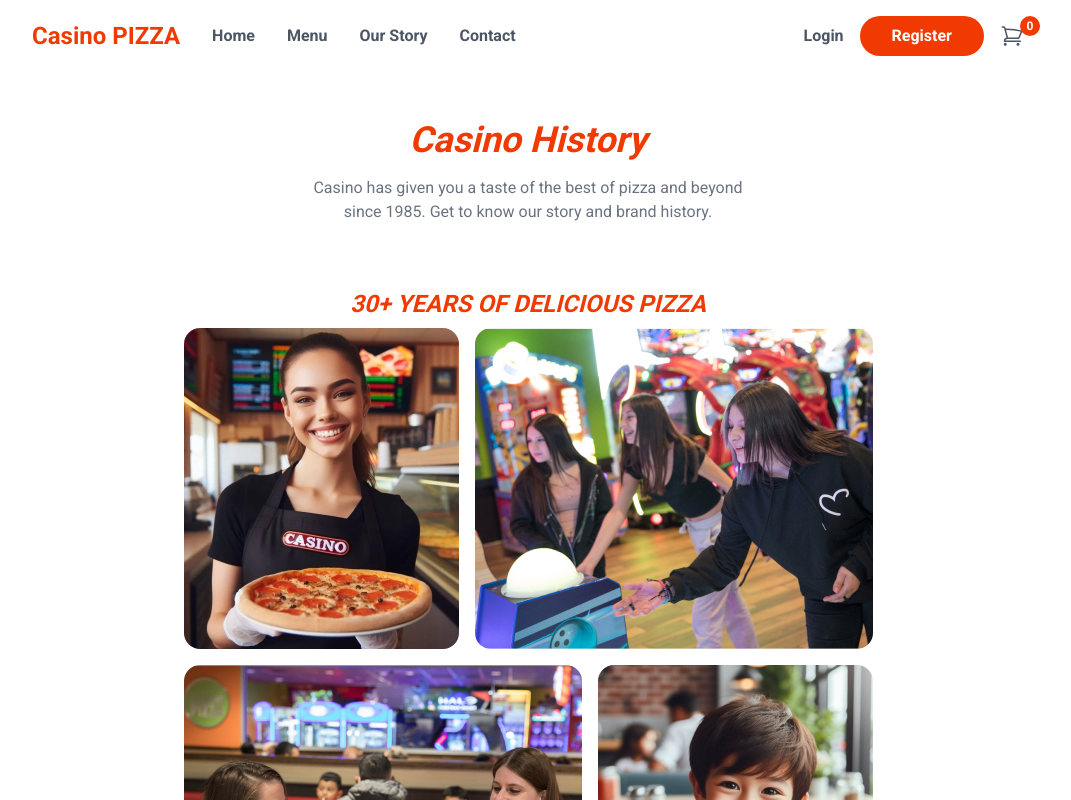
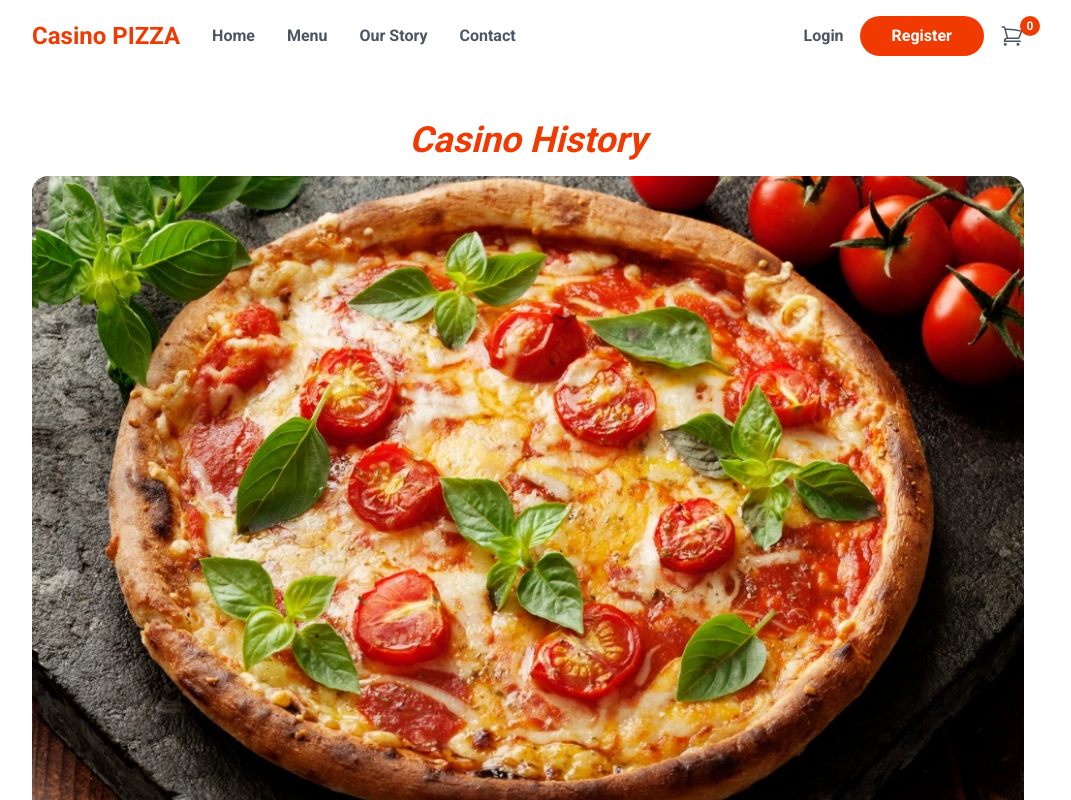
Before and after one commit to weimjay/food-ordering, a Next.js app: page /story in a window 1280 px wide. Shown: the top 800 px of the page, without its empty margins (112-1183 px from the left). Built offline with nearby package versions, Linux system fonts and the light colour scheme; no server answers.

Commit message:
pizza history

```diff
--- a/app/story/page.js
+++ b/app/story/page.js
@@ -7,6 +7,7 @@ export default function StoryPage() {
                 <SectionHeaders
                     mainHeader={'Casino History'}
                 />
+                <img className="rounded-2xl mt-4" src="/pizza-history.webp" alt={''}/>
                 <div className="text-gray-500 max-w-md mx-auto mt-4 flex flex-col gap-4">
                     <p>Casino has
                         given you a taste of the best of pizza and beyond since 1985. Get to
@@ -34,7 +35,7 @@ export default function StoryPage() {
             </section>
 
             <section className="text-center mb-16">
-                <div className="text-gray-500 max-w-md mx-auto mt-4 flex flex-col gap-4">
+            <div className="text-gray-500 max-w-md mx-auto mt-4 flex flex-col gap-4">
                     <p className="">
                         We are the Australian-owned master franchise holder for Casino in Australia,
                         New Zealand, Belgium, France, the Netherlands, Japan, Germany, Luxembourg, Taiwan,
```
Also changed, not shown: public/pizza-history.webp (added).
